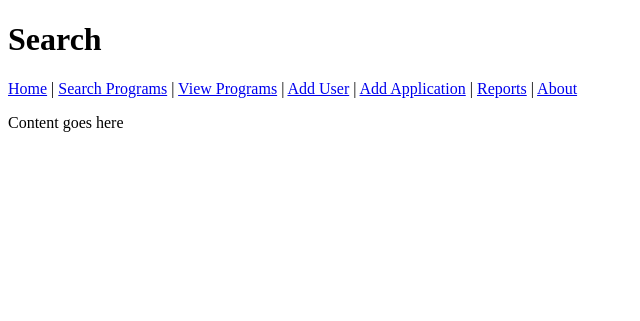
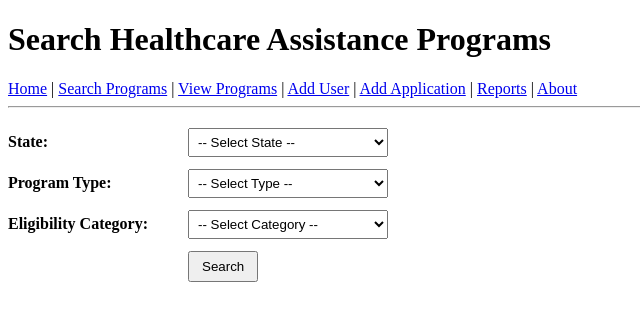
Before and after one commit to AlexeyKresin/healthcare-assistance-app, a Flask app: page /search in a window 1280 px wide. Shown: the top 321 px of the page, without its empty margins (0-640 px from the left). Run offline with Flask 3, Linux system fonts and the light colour scheme.

Commit message:
improved search program html template

```diff
--- a/templates/search.html
+++ b/templates/search.html
@@ -1,10 +1,37 @@
 <!DOCTYPE html>
 <html>
 <head>
-    <title>Search</title>
+    <title>Search Programs</title>
+    <style>
+        form {
+            margin-top: 20px;
+        }
+
+        .form-row {
+            display: flex;
+            align-items: center;
+            margin-bottom: 12px;
+        }
+
+        .form-row label {
+            width: 180px;
+            font-weight: bold;
+        }
+
+        .form-row select {
+            width: 200px;
+            padding: 5px;
+        }
+
+        button {
+            margin-left: 180px;
+            padding: 6px 12px;
+        }
+    </style>
 </head>
 <body>
-    <h1>Search</h1>
+
+<h1>Search Healthcare Assistance Programs</h1>
 
 <nav>
     <a href="/">Home</a> |
@@ -16,6 +43,44 @@
     <a href="/about">About</a>
 </nav>
 
-    <p>Content goes here</p>
+<hr>
+
+<form action="/results" method="GET">
+
+    <div class="form-row">
+        <label>State:</label>
+        <select name="state">
+            <option value="">-- Select State --</option>
+            <option value="MD">Maryland</option>
+            <option value="VA">Virginia</option>
+            <option value="DC">Washington DC</option>
+        </select>
+    </div>
+
+    <div class="form-row">
+        <label>Program Type:</label>
+        <select name="type">
+            <option value="">-- Select Type --</option>
+            <option value="Medicaid">Medicaid</option>
+			<option value="Medicare">Medicare</option>
+            <option value="Subsidy">Subsidy</option>
+            <option value="Grant">Grant</option>
+        </select>
+    </div>
+
+    <div class="form-row">
+        <label>Eligibility Category:</label>
+        <select name="eligibility">
+            <option value="">-- Select Category --</option>
+            <option value="Low Income">Low Income</option>
+            <option value="Senior (65+)">Senior (65+)</option>
+            <option value="Disabled">Disabled</option>
+        </select>
+    </div>
+
+    <button type="submit">Search</button>
+
+</form>
+
 </body>
 </html>
```
Lines whose indentation alone changed are shown as unchanged.
